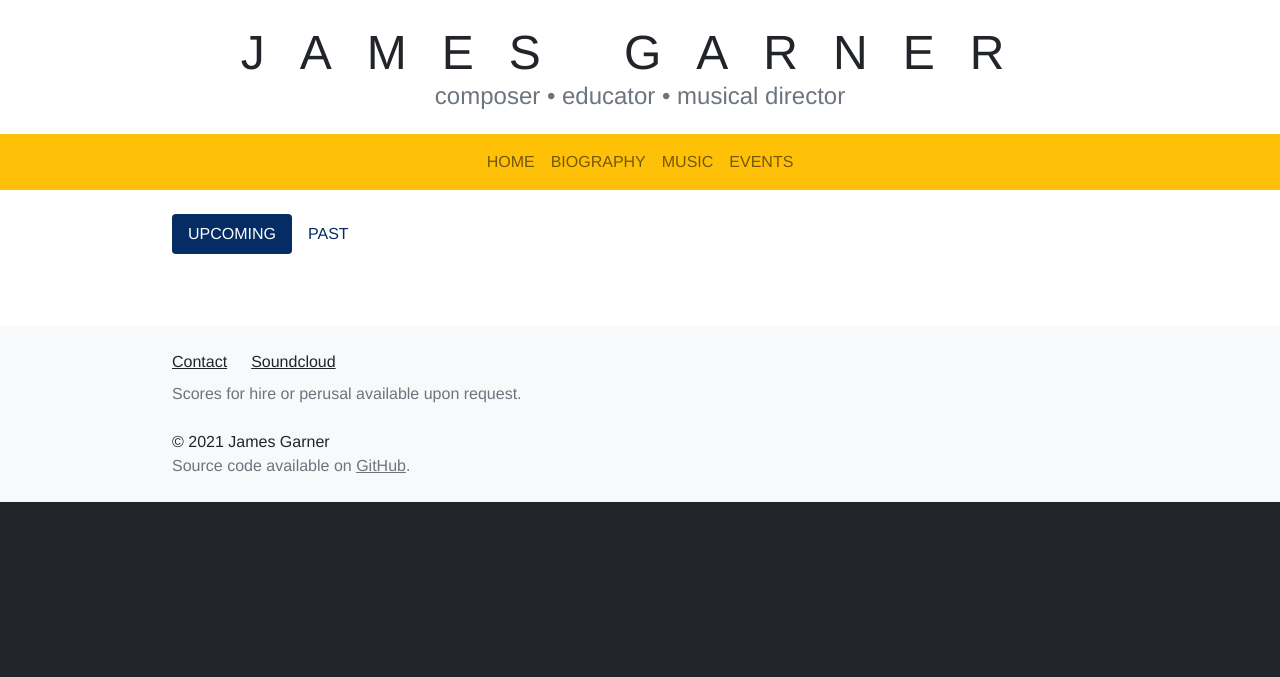
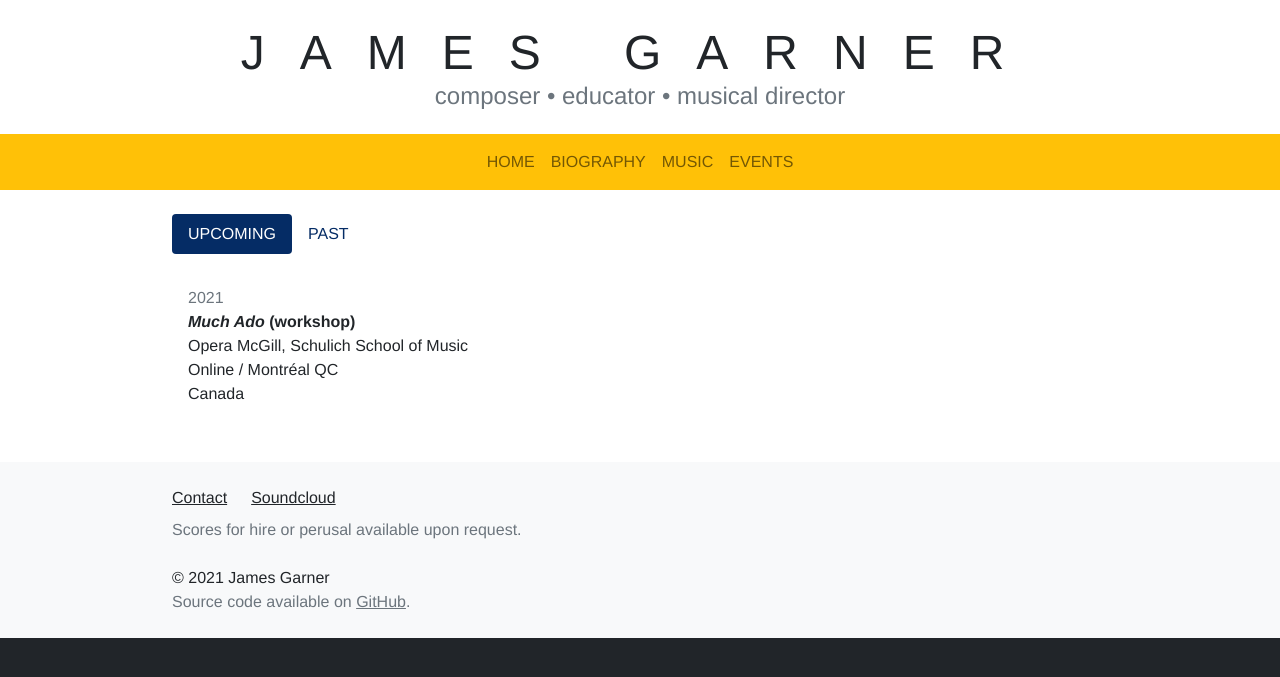
Before and after one commit to jamesgarnercomposer/jamesgarnercomposer.co.uk, a Jekyll site: the page built from events/index.md, in a window 1280 px wide. Shown: the top 677 px of the page. Built offline with Jekyll 4.4.1, drawn with Linux system fonts in a browser that asks for light colours.

Commit message:
Update events.yml

```diff
--- a/_data/events.yml
+++ b/_data/events.yml
@@ -1,3 +1,8 @@
 past:
 
 upcoming:
+  - country: Canada
+    date: 2021
+    location: Online / Montréal QC
+    organisation: Opera McGill, Schulich School of Music
+    title: _Much Ado_ (workshop)
```
